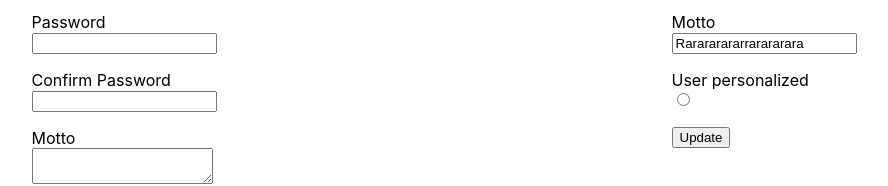
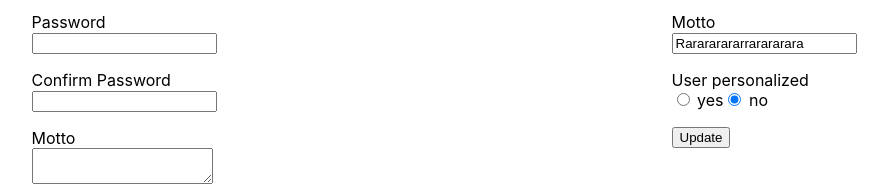
Before and after one commit to CovaciRao/orange, a React (Create React App) app: page / in a window 1280 px wide. Shown: the part 173-359 px from the top of the page, without its empty margins (196-1084 px from the left). Built offline with nearby package versions, Linux system fonts and the light colour scheme.

Commit message:
done ex2

```diff
--- a/src/App.js
+++ b/src/App.js
@@ -4,41 +4,16 @@ import UserForm from './UserForm/UserForm';
 
 
 function App() {
-  const types = ['text','email','password','password','textarea','radio'];
-  const name = ['Username','Email','Password','Confirm Password', 'Motto', 'User personalized'];
-
   const TheProfile = {
     username: 'Rara',
     email: 'Rara@test.com',
     motto: 'Rarararararrarararara',
-    personalized: true,
+    personalized: false,
   }
 
   return (
     <div className="App">
       <div className="forms">
-        {/* <UserForm
-        formType={name}
-        formFor={types}
-        formId={types}
-        formName={types}
-        title="Registrer"
-        register={true}
-        buttonTheme="button"
-        buttonType="submit"
-        buttonLabel="Register"
-        />
-        <UserForm formType={name}
-        formFor={types}
-        formId={types}
-        formName={types}
-        title="Edit Profile"
-        register={false}
-        buttonTheme="button"
-        buttonType="submit"
-        buttonLabel="Update"
-        /> */}
-
         <UserForm
           title="Register"
           buttonTheme="button"
@@ -50,7 +25,7 @@ function App() {
           <FormControl type="password" label="Password" for="password" name="password" id="password" />
           <FormControl type="password" label="Confirm Password" for="password" name="confirmPassword" id="confirmPassword" />
           <FormControl type="textarea" label="Motto" for="textarea" name="motto" id="motto" />
-          <FormControl type="radio" label="User personalized" for="radio" name="userPersonalized" id="userPersonalized" />
+          <FormControl type="radio" label="User personalized" for="radiozxcxzc" name="userPersonalizedssz" id="userPersonalized" val1="yes" val2="no"/>
         </UserForm>
         <UserForm
           title="Edit Profile"
@@ -61,7 +36,7 @@ function App() {
           <FormControl label="Username" type="text" name="username" id="username" value={TheProfile.username}/>
           <FormControl label="Email" type="email" name="email" id="email" value={TheProfile.email}/>
           <FormControl label="Motto" type="textarea" name="motto" id="motto" value={TheProfile.motto}/>
-          <FormControl label="User personalized" type="radio" name="userPersonalized" id="userPersonalized" isChecked={true}/>
+          <FormControl type="radio" label="User personalized" for="radio" name="userPersonalized" id="userPersonalized" isChecked={TheProfile.personalized} val1="yes" val2="no"/>
         </UserForm>
       </div>
 
--- a/src/FormControl/FormControl.js
+++ b/src/FormControl/FormControl.js
@@ -4,18 +4,32 @@ import './FormControl.css';
 function FormControl(props) {
  return (
   <div className="form-control">
-    <label>{props.label}</label>
+    <label htmlFor={props.for}>{props.label}</label>
     <br/>
     {props.for == "textarea" ?
-      <textarea type={props.type} htmlFor={props.for} name={props.name} id={props.id} value={props.value}></textarea>
+      <textarea type={props.type}  name={props.name} id={props.id} value={props.value}></textarea>
     :
-      props.for == "radio" ?
+      props.type == "radio" ?
        <React.Fragment>
-         <input type={props.type} htmlFor={props.for} name={props.name} id={props.id} value={true} checked={props.isChecked == true ? props.isChecked : ''} /> yes
-         <input type={props.type} htmlFor={props.for} name={props.name} id={props.id} value={false} checked={props.isChecked == false ? props.isChecked  : ''}/> no
+        {props.isChecked == true ?
+        <React.Fragment>
+          <input type={props.type} name={props.name} id={props.id} value={true} checked/> {props.val1}
+          <input type={props.type} name={props.name} id={props.id} value={false} /> {props.val2}
+        </React.Fragment>
+        : props.isChecked == false ?
+          <React.Fragment>
+            <input type={props.type} name={props.name} id={props.id} value={true} /> {props.val1}
+            <input type={props.type} name={props.name} id={props.id} value={false} checked/> {props.val2}
+          </React.Fragment>
+          :
+          <React.Fragment>
+            <input type={props.type} name={props.name} id={props.id} value={true} /> {props.val1}
+            <input type={props.type} name={props.name} id={props.id} value={false}/> {props.val2}
+          </React.Fragment>
+        }
        </React.Fragment>
       :
-        <input type={props.type} htmlFor={props.for} name={props.name} value={props.value} id={props.id} />
+        <input type={props.type} name={props.name} value={props.value} id={props.id} />
     }
   </div>
  );
--- a/src/SubmitFormButton/SubmitFormButton.js
+++ b/src/SubmitFormButton/SubmitFormButton.js
@@ -7,7 +7,7 @@ function SubmitFormButton(props) {
     className={props.theme ? props.theme : ''}
     type={props.type ? props.type : ''}
    >
-     {props.label}
+     <label htmlFor={props.label}>{props.label}</label>
    </button>
  );
 }
```
